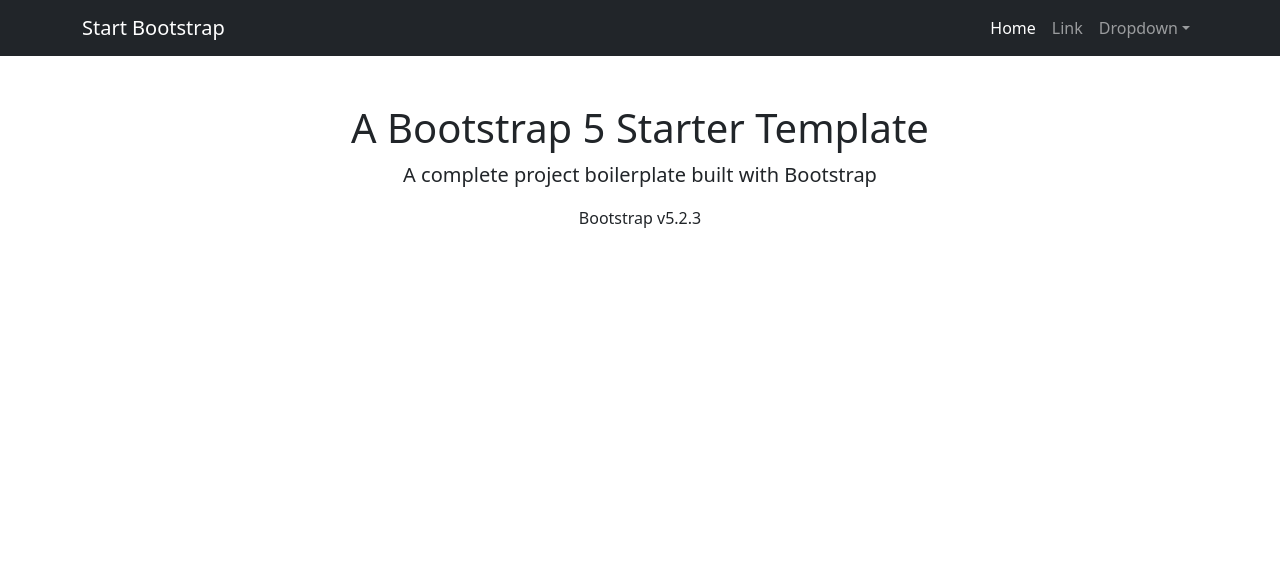
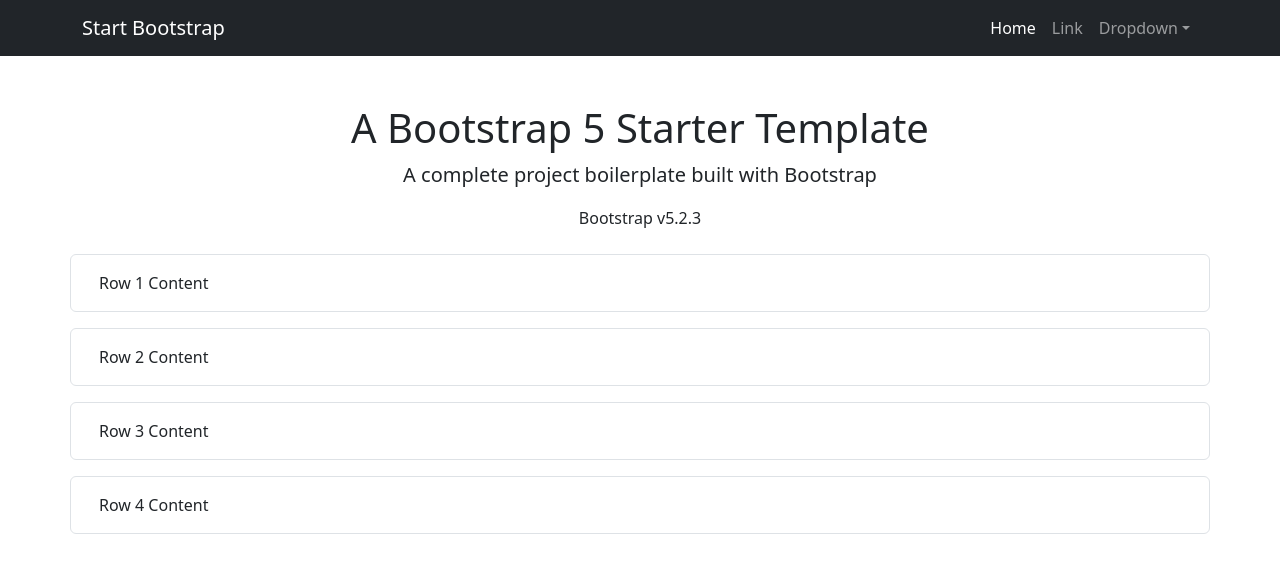
Before and after one commit to apcaegodilon/webprog-CS251-IT253-bootstrap-template, a plain HTML site: page home/index.html in a window 1280 px wide. Drawn offline with nearby package versions, Linux system fonts and the light colour scheme.

Commit message:
Update index.html

```diff
--- a/home/index.html
+++ b/home/index.html
@@ -36,10 +36,32 @@
         </nav>
         <!-- Page content-->
         <div class="container">
-            <div class="text-center mt-5">
+            <div class="text-center mt-5 mb-4">
                 <h1>A Bootstrap 5 Starter Template</h1>
                 <p class="lead">A complete project boilerplate built with Bootstrap</p>
                 <p>Bootstrap v5.2.3</p>
+            </div>
+
+            <!-- 4 Rows with Borders -->
+            <div class="row border rounded p-3 mb-3">
+                <div class="col">
+                    Row 1 Content
+                </div>
+            </div>
+            <div class="row border rounded p-3 mb-3">
+                <div class="col">
+                    Row 2 Content
+                </div>
+            </div>
+            <div class="row border rounded p-3 mb-3">
+                <div class="col">
+                    Row 3 Content
+                </div>
+            </div>
+            <div class="row border rounded p-3 mb-3">
+                <div class="col">
+                    Row 4 Content
+                </div>
             </div>
         </div>
         <!-- Bootstrap core JS-->
```
